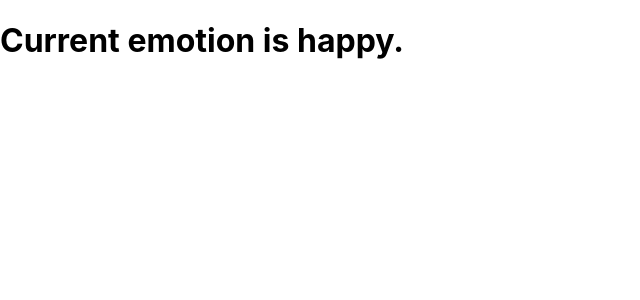
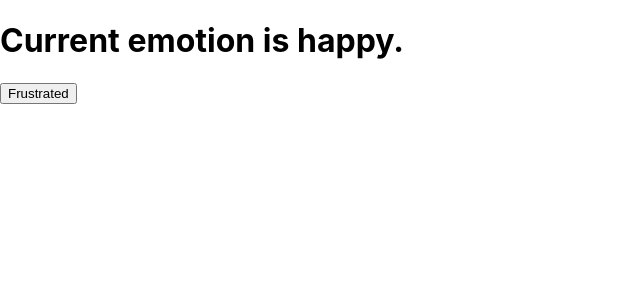
Before and after one commit to sevrinn/react-essentials, a React (Create React App) app: page / in a window 1280 px wide. Shown: the top 300 px of the page, without its empty margins (0-640 px from the left). Built offline with nearby package versions, Linux system fonts and the light colour scheme.

Commit message:
added button that changes state

```diff
--- a/src/UseStateApp.js
+++ b/src/UseStateApp.js
@@ -5,6 +5,7 @@ const UseStateApp = () => {
   return (
     <div>
       <h1>Current emotion is {emotion}.</h1>
+      <button onClick={() => setEmotion('frustrated')}>Frustrated</button>
     </div>
   )
 }
```
